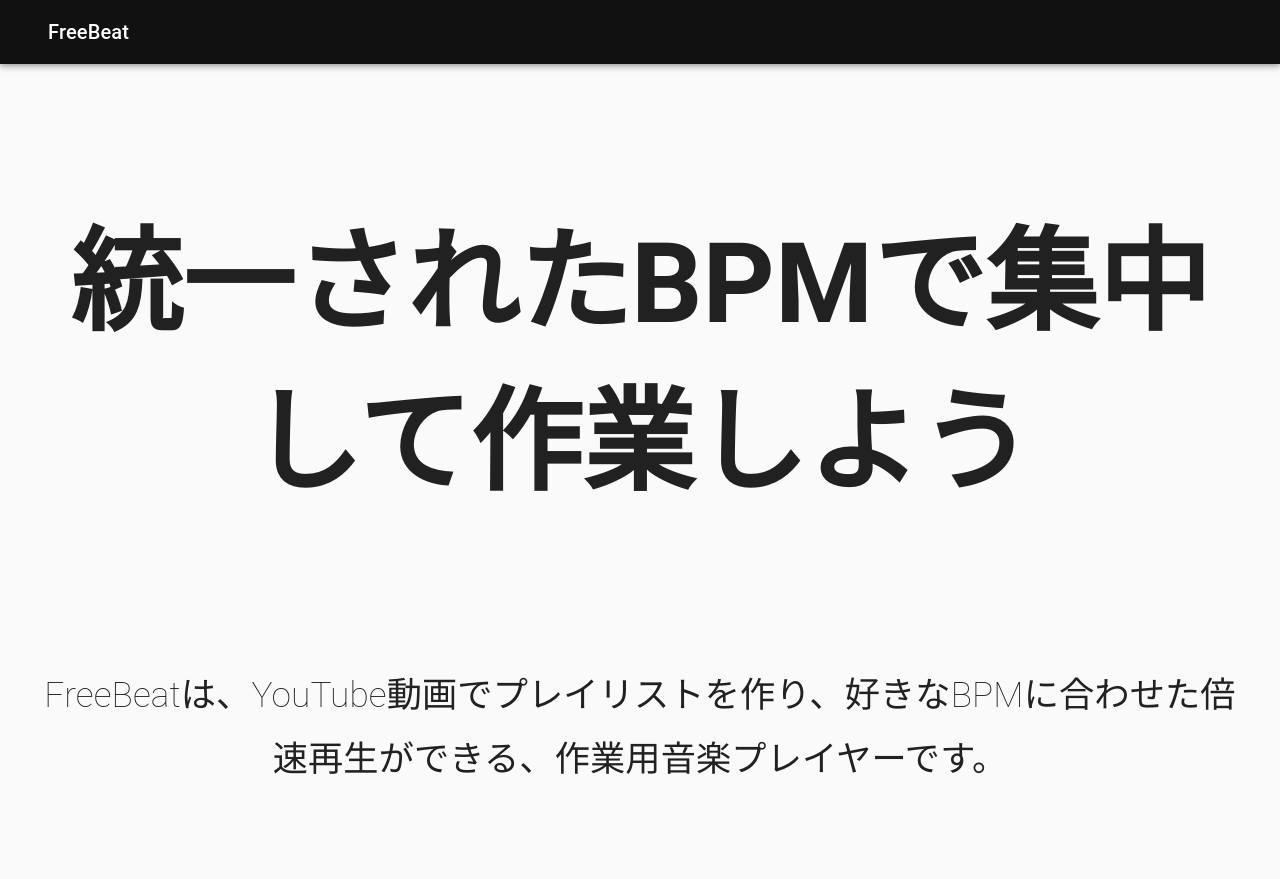
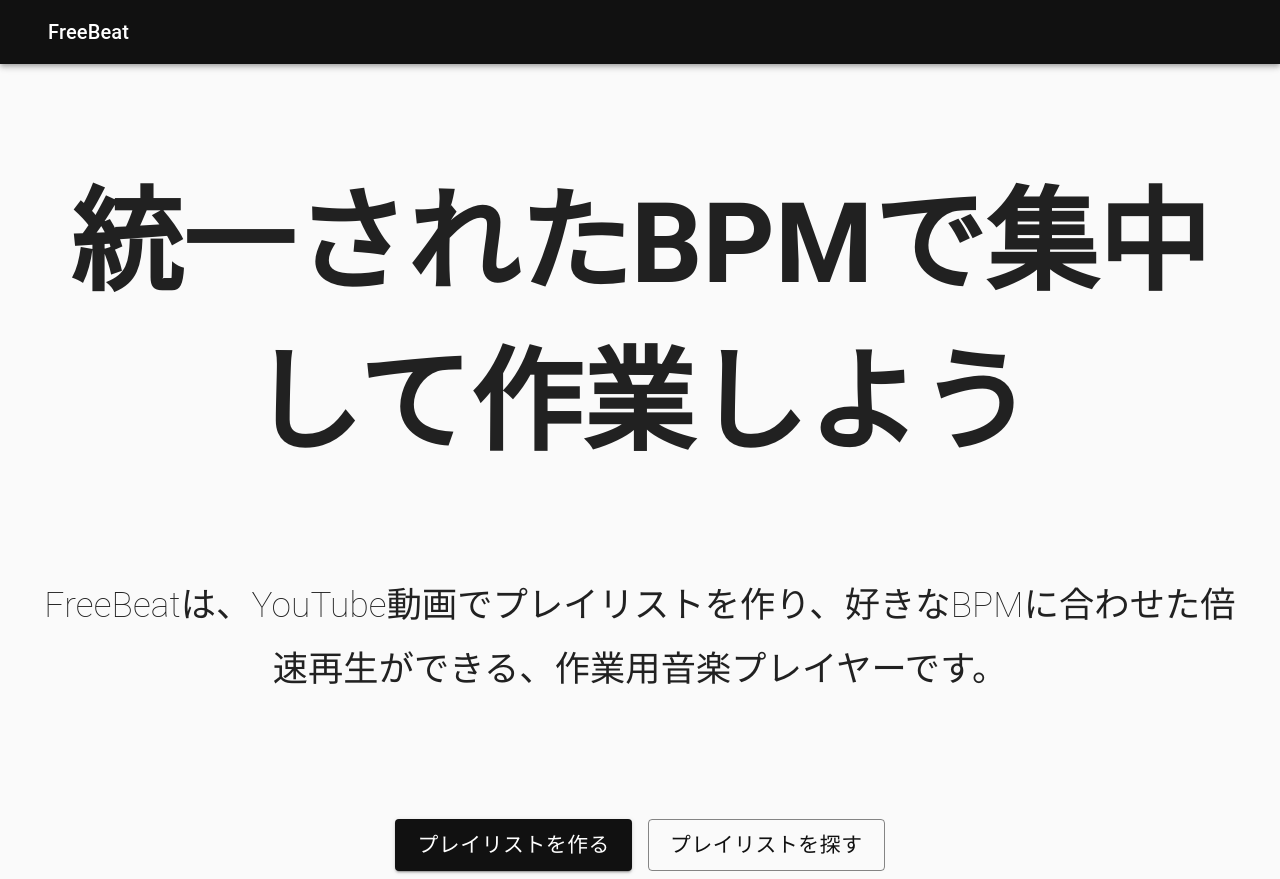
Before and after one commit to solt9029/freebeat, a Next.js app: page / in a window 1280 px wide. Before the commit the page ends 800 px from the top, so only its background shows below. Built offline with nearby package versions, Linux system fonts and the light colour scheme.

Commit message:
Add buttons

```diff
--- a/pages/index.tsx
+++ b/pages/index.tsx
@@ -1,6 +1,7 @@
 import {
   AppBar,
   Box,
+  Button,
   Container,
   makeStyles,
   Toolbar,
@@ -15,22 +16,47 @@
       paddingTop: '90px',
     },
     [theme.breakpoints.up('md')]: {
-      paddingTop: '120px',
+      paddingTop: '100px',
     },
     [theme.breakpoints.up('lg')]: {
-      paddingTop: '140px',
+      paddingTop: '100px',
     },
   },
   descriptionBox: {
+    marginTop: '60px',
+    [theme.breakpoints.up('sm')]: {
+      marginTop: '70px',
+    },
+    [theme.breakpoints.up('md')]: {
+      marginTop: '80px',
+    },
+    [theme.breakpoints.up('lg')]: {
+      marginTop: '90px',
+    },
+  },
+  buttonBox: {
     marginTop: '70px',
     [theme.breakpoints.up('sm')]: {
       marginTop: '90px',
     },
     [theme.breakpoints.up('md')]: {
-      marginTop: '120px',
+      marginTop: '100px',
     },
     [theme.breakpoints.up('lg')]: {
-      marginTop: '140px',
+      marginTop: '110px',
+    },
+  },
+  button: {
+    fontSize: '1rem',
+    margin: '8px',
+    [theme.breakpoints.up('sm')]: {
+      fontSize: '1.1rem',
+    },
+    [theme.breakpoints.up('md')]: {
+      fontSize: '1.2rem',
+    },
+    [theme.breakpoints.up('lg')]: {
+      fontSize: '1.3rem',
     },
   },
 }))
@@ -58,6 +84,24 @@
               FreeBeatは、YouTube動画でプレイリストを作り、好きなBPMに合わせた倍速再生ができる、作業用音楽プレイヤーです。
             </Typography>
           </Box>
+          <Box className={classes.buttonBox}>
+            <Button
+              variant="contained"
+              color="primary"
+              size="large"
+              className={classes.button}
+            >
+              プレイリストを作る
+            </Button>
+            <Button
+              variant="outlined"
+              color="primary"
+              size="large"
+              className={classes.button}
+            >
+              プレイリストを探す
+            </Button>
+          </Box>
         </Box>
       </Container>
     </>
```
